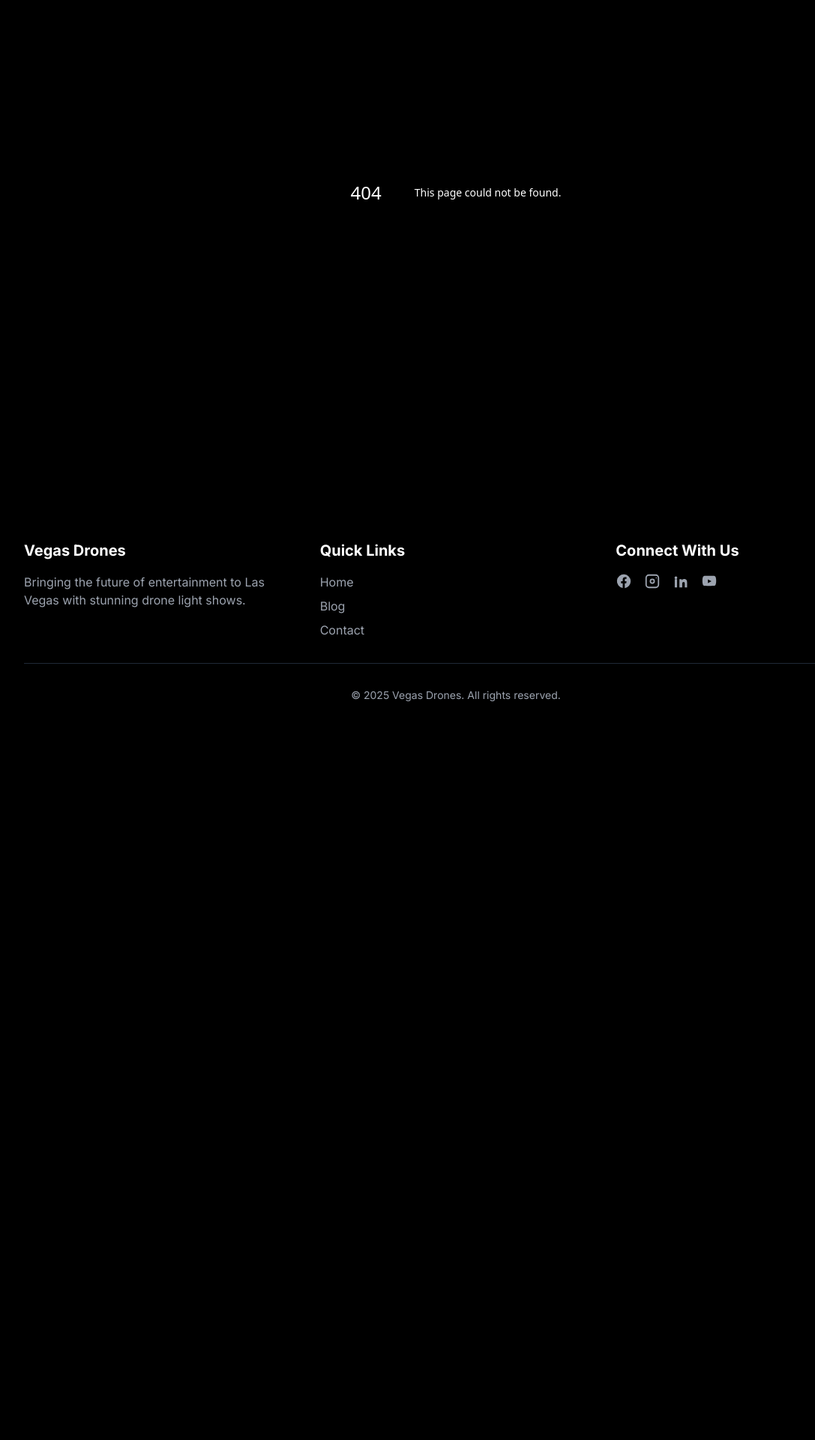
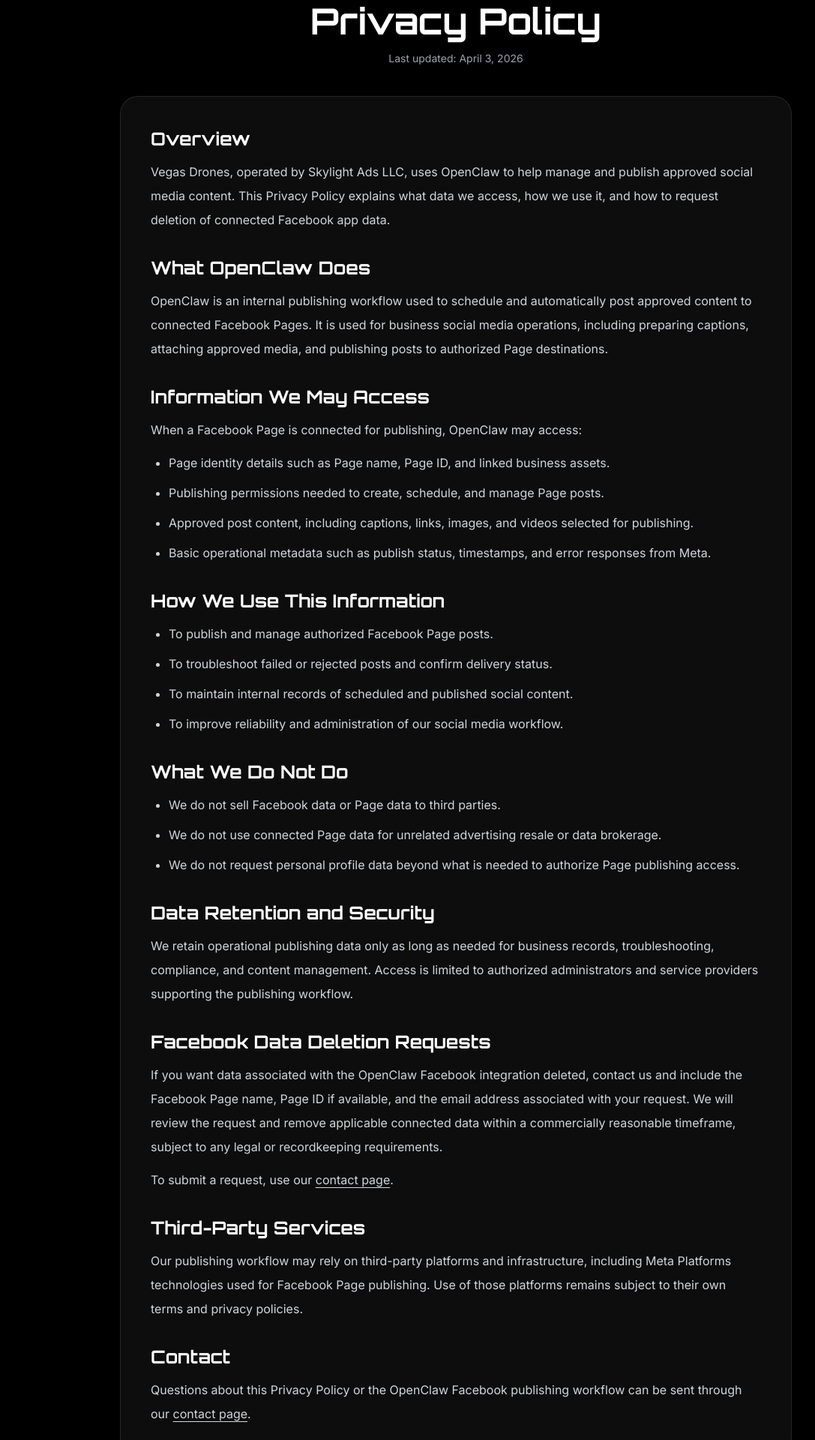
Before and after one commit to keith1221221/Vegasdrones, a Next.js app: page /privacy in a window 1280 px wide. Before the commit this address had no page. Shown: the part 200-2120 px from the top of the page at 75% size, without its empty margins (32-1119 px from the left). Before the commit the page ends 1201 px from the top, so only its background shows below. Built offline with nearby package versions, Linux system fonts and the light colour scheme.

Commit message:
Add privacy policy page for OpenClaw Facebook app

```diff
--- /dev/null
+++ b/app/privacy/page.tsx
@@ -0,0 +1,174 @@
+import Link from "next/link";
+import type { Metadata } from "next";
+import Script from "next/script";
+
+const SITE_URL = "https://www.vegasdrones.com";
+const PAGE_URL = `${SITE_URL}/privacy`;
+
+export const metadata: Metadata = {
+  title: "Privacy Policy | Vegas Drones",
+  description:
+    "Privacy Policy for Vegas Drones and the OpenClaw Facebook publishing workflow, including data use, permissions, retention, and deletion requests.",
+  alternates: { canonical: PAGE_URL },
+  openGraph: {
+    title: "Privacy Policy | Vegas Drones",
+    description:
+      "Privacy Policy for Vegas Drones and the OpenClaw Facebook publishing workflow.",
+    url: PAGE_URL,
+    siteName: "Vegas Drones",
+    type: "article",
+  },
+  robots: {
+    index: true,
+    follow: true,
+  },
+};
+
+export default function PrivacyPage() {
+  const breadcrumbSchema = {
+    "@context": "https://schema.org",
+    "@type": "BreadcrumbList",
+    "@id": `${PAGE_URL}#breadcrumb`,
+    itemListElement: [
+      {
+        "@type": "ListItem",
+        position: 1,
+        name: "Home",
+        item: `${SITE_URL}/`,
+      },
+      {
+        "@type": "ListItem",
+        position: 2,
+        name: "Privacy Policy",
+        item: PAGE_URL,
+      },
+    ],
+  };
+
+  return (
+    <main className="min-h-screen bg-black px-6 pb-20 pt-28 text-white">
+      <Script
+        id="ld-breadcrumbs-privacy"
+        type="application/ld+json"
+        dangerouslySetInnerHTML={{ __html: JSON.stringify(breadcrumbSchema) }}
+      />
+
+      <section className="mx-auto max-w-4xl">
+        <div className="text-center">
+          <div className="font-orbitron text-sm uppercase tracking-[0.35em] text-[#FF6A6A]">
+            Vegas Drones
+          </div>
+          <h1 className="mt-4 font-orbitron text-4xl font-bold sm:text-5xl">
+            Privacy Policy
+          </h1>
+          <p className="mt-4 text-sm text-gray-400">Last updated: April 3, 2026</p>
+        </div>
+
+        <div className="mt-10 rounded-3xl border border-white/10 bg-white/5 p-6 sm:p-10">
+          <div className="space-y-8 text-base leading-8 text-gray-300">
+            <section>
+              <h2 className="font-orbitron text-2xl font-bold text-white">Overview</h2>
+              <p className="mt-3">
+                Vegas Drones, operated by Skylight Ads LLC, uses OpenClaw to help manage and
+                publish approved social media content. This Privacy Policy explains what data we
+                access, how we use it, and how to request deletion of connected Facebook app data.
+              </p>
+            </section>
+
+            <section>
+              <h2 className="font-orbitron text-2xl font-bold text-white">What OpenClaw Does</h2>
+              <p className="mt-3">
+                OpenClaw is an internal publishing workflow used to schedule and automatically post
+                approved content to connected Facebook Pages. It is used for business social media
+                operations, including preparing captions, attaching approved media, and publishing
+                posts to authorized Page destinations.
+              </p>
+            </section>
+
+            <section>
+              <h2 className="font-orbitron text-2xl font-bold text-white">
+                Information We May Access
+              </h2>
+              <p className="mt-3">When a Facebook Page is connected for publishing, OpenClaw may access:</p>
+              <ul className="mt-3 list-disc space-y-2 pl-6">
+                <li>Page identity details such as Page name, Page ID, and linked business assets.</li>
+                <li>Publishing permissions needed to create, schedule, and manage Page posts.</li>
+                <li>Approved post content, including captions, links, images, and videos selected for publishing.</li>
+                <li>Basic operational metadata such as publish status, timestamps, and error responses from Meta.</li>
+              </ul>
+            </section>
+
+            <section>
+              <h2 className="font-orbitron text-2xl font-bold text-white">
+                How We Use This Information
+              </h2>
+              <ul className="mt-3 list-disc space-y-2 pl-6">
+                <li>To publish and manage authorized Facebook Page posts.</li>
+                <li>To troubleshoot failed or rejected posts and confirm delivery status.</li>
+                <li>To maintain internal records of scheduled and published social content.</li>
+                <li>To improve reliability and administration of our social media workflow.</li>
+              </ul>
+            </section>
+
+            <section>
+              <h2 className="font-orbitron text-2xl font-bold text-white">
+                What We Do Not Do
+              </h2>
+              <ul className="mt-3 list-disc space-y-2 pl-6">
+                <li>We do not sell Facebook data or Page data to third parties.</li>
+                <li>We do not use connected Page data for unrelated advertising resale or data brokerage.</li>
+                <li>We do not request personal profile data beyond what is needed to authorize Page publishing access.</li>
+              </ul>
+            </section>
+
+            <section>
+              <h2 className="font-orbitron text-2xl font-bold text-white">
+                Data Retention and Security
+              </h2>
+              <p className="mt-3">
+                We retain operational publishing data only as long as needed for business records,
+                troubleshooting, compliance, and content management. Access is limited to authorized
+                administrators and service providers supporting the publishing workflow.
+              </p>
+            </section>
+
+            <section>
+              <h2 className="font-orbitron text-2xl font-bold text-white">
+                Facebook Data Deletion Requests
+              </h2>
+              <p className="mt-3">
+                If you want data associated with the OpenClaw Facebook integration deleted, contact
+                us and include the Facebook Page name, Page ID if available, and the email address
+                associated with your request. We will review the request and remove applicable
+                connected data within a commercially reasonable timeframe, subject to any legal or
+                recordkeeping requirements.
+              </p>
+              <p className="mt-3">
+                To submit a request, use our <Link href="/contact" className="underline underline-offset-4">contact page</Link>.
+              </p>
+            </section>
+
+            <section>
+              <h2 className="font-orbitron text-2xl font-bold text-white">
+                Third-Party Services
+              </h2>
+              <p className="mt-3">
+                Our publishing workflow may rely on third-party platforms and infrastructure,
+                including Meta Platforms technologies used for Facebook Page publishing. Use of
+                those platforms remains subject to their own terms and privacy policies.
+              </p>
+            </section>
+
+            <section>
+              <h2 className="font-orbitron text-2xl font-bold text-white">Contact</h2>
+              <p className="mt-3">
+                Questions about this Privacy Policy or the OpenClaw Facebook publishing workflow
+                can be sent through our <Link href="/contact" className="underline underline-offset-4">contact page</Link>.
+              </p>
+            </section>
+          </div>
+        </div>
+      </section>
+    </main>
+  );
+}
--- a/app/sitemap.ts
+++ b/app/sitemap.ts
@@ -28,6 +28,7 @@
     "/contact",
     "/faq",
     "/chatbot",
+    "/privacy",
   ];
 
   return routes.map((path) => ({
--- a/components/Footer.tsx
+++ b/components/Footer.tsx
@@ -45,6 +45,14 @@
                   className="text-sm sm:text-base text-gray-400 hover:text-white transition-colors"
                 >
                   Contact
+                </Link>
+              </li>
+              <li>
+                <Link
+                  href="/privacy"
+                  className="text-sm sm:text-base text-gray-400 hover:text-white transition-colors"
+                >
+                  Privacy Policy
                 </Link>
               </li>
             </ul>
```
